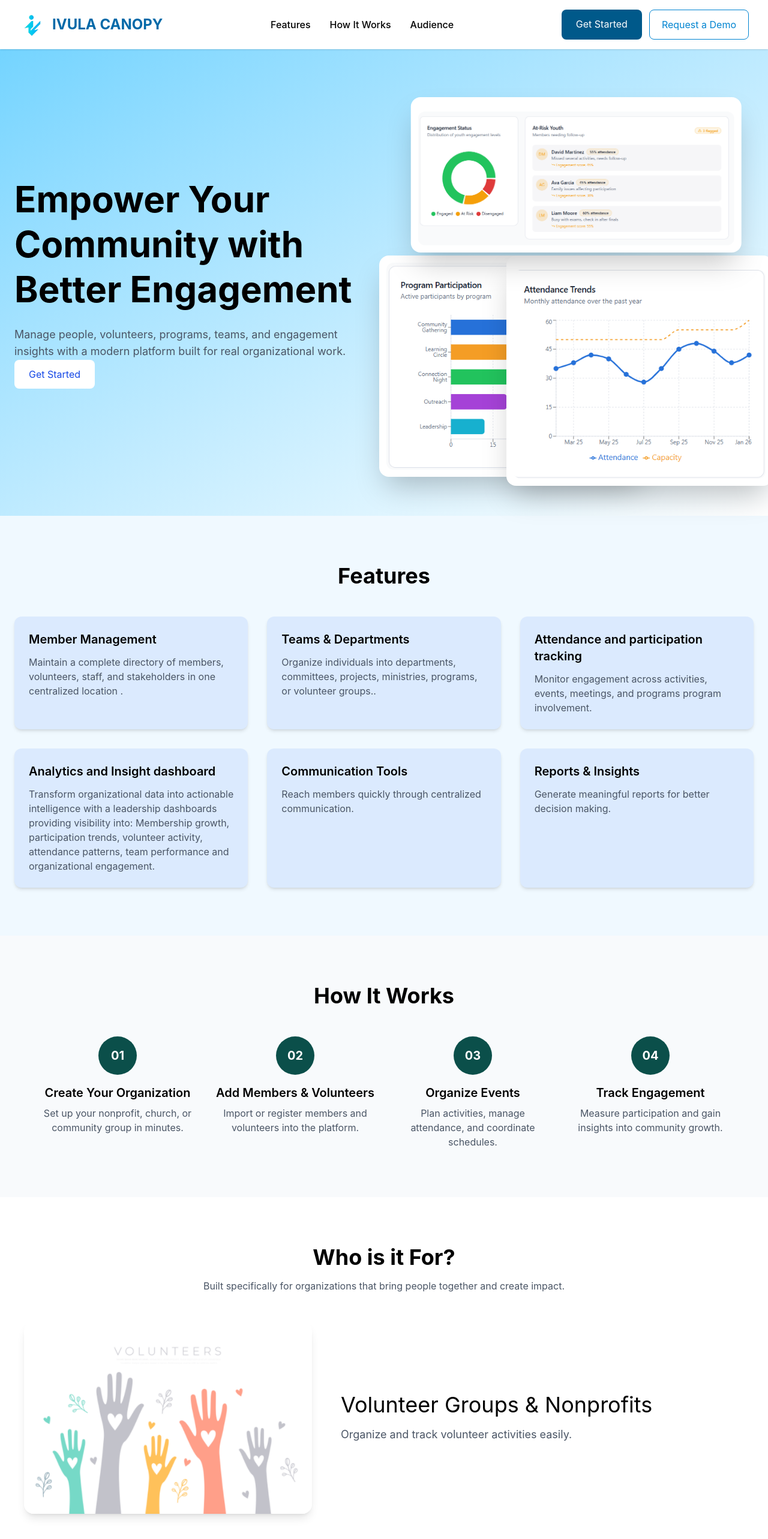
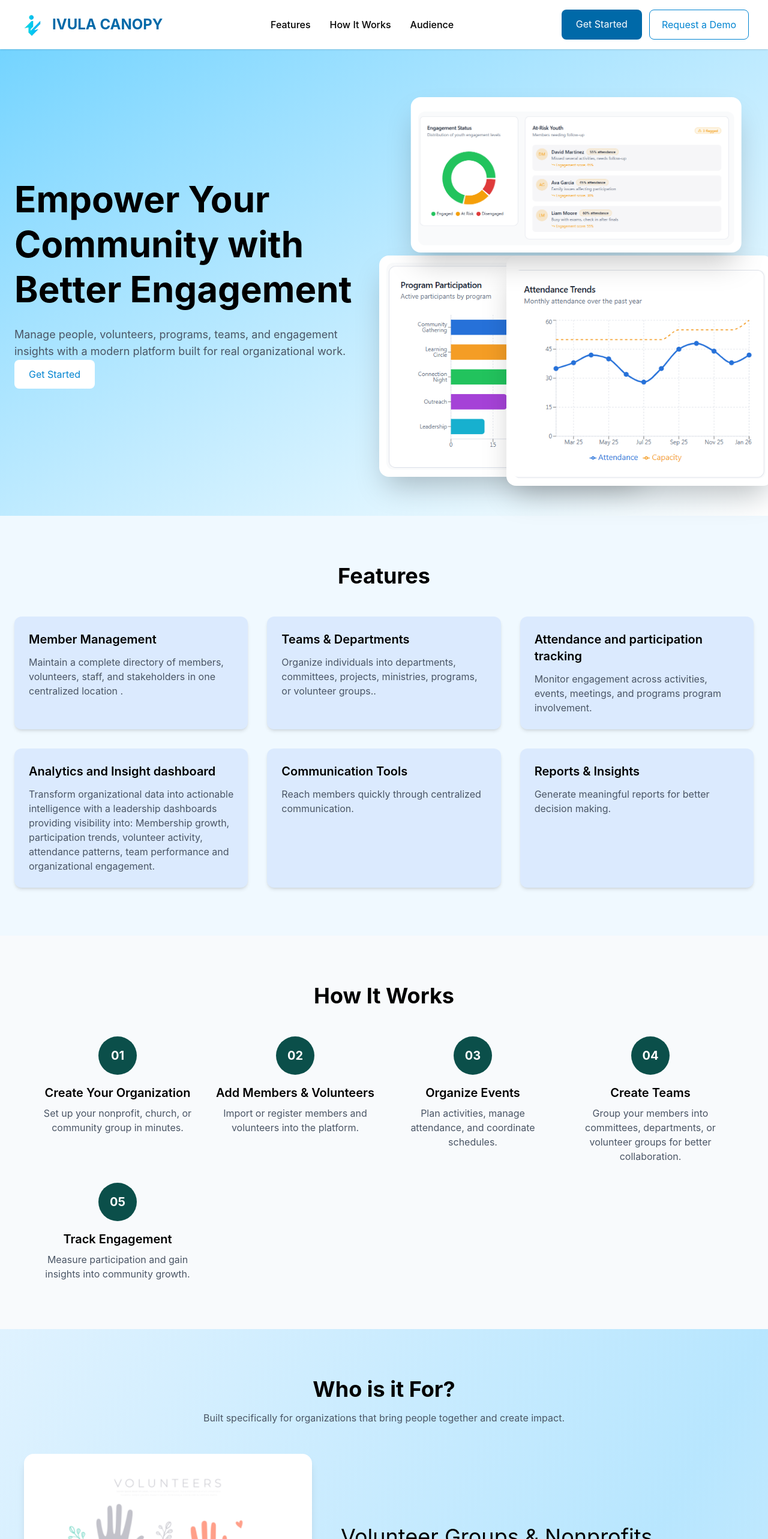
Before and after one commit to Ivula-Technologies/canopy-landingpage, a React (Vite) app: page / in a window 1280 px wide. Shown: the top 2566 px of the page at 60% size. Built offline with nearby package versions, Linux system fonts and the light colour scheme.

Commit message:
matching colour gradients for the background

```diff
--- a/src/components/audience.jsx
+++ b/src/components/audience.jsx
@@ -9,17 +9,17 @@ function Audience(){
     const audiences = [
       {
     title: "Volunteer Groups & Nonprofits",
-    description: "Organize and track volunteer activities easily.",
+    description: "Organize and track volunteer activities and events easily.",
     image: volunteers,
   },
   {
     title: "Churches & fellowships",
-    description: "Coordinate members, services, and church events.",
+    description: "Coordinate members, services, and church events from a single platform.",
     image: churches,
   },
   {
     title: "Youth & Membership-based Organizations",
-    description: "Engage and manage youth programs and activities.",
+    description: "Engage and manage youth programs and activities at a glance with a clear vision of the dashboard.",
     image: youthorg,
   },
   {
@@ -35,7 +35,7 @@ function Audience(){
   },
 ];
     return(
-        <section id="audience" className="py-20 bg-linear-br from-sky-900 to-sky-300">
+        <section id="audience" className="py-20 bg-linear-to-br from-sky-100 via-sky-200 to-sky-100">
             <div className="container max-w-7xl mx-auto px-10">
 
             <h2 className="text-4xl font-bold text-center">
--- a/src/components/footer.jsx
+++ b/src/components/footer.jsx
@@ -1,6 +1,6 @@
 function Footer() {
 return(
-    <footer className="bg-gray-200 text-white py-5">
+    <footer className="bg-sky-100 text-black py-5">
         <div className="text-center text-sm">
             <p>
             © 2026 Ivula Technologies. Building Solutions. Solving Problems.
--- a/src/components/hero.jsx
+++ b/src/components/hero.jsx
@@ -4,7 +4,7 @@ import attendance from "../assets/Dashboard/attendance.PNG";
 
   function Hero() {
   return (
-    <section className="bg-gradient-to-br from-sky-300 to-white min-h-[80vh] flex items-center px-6 py-16">
+    <section className="bg-linear-to-br from-sky-300 to-white min-h-[80vh] flex items-center px-6 py-16">
       <div className="max-w-7xl mx-auto grid md:grid-cols-2 gap-12 items-center">
 
        {/* Left Side */}
@@ -23,7 +23,7 @@ import attendance from "../assets/Dashboard/attendance.PNG";
   href="https://www.ivulatechnologies.com/"
   target="_blank"
   rel="noopener noreferrer"
-  className="bg-white text-blue-700 px-6 py-3 rounded-lg hover:bg-sky-600 inline-block"
+  className="bg-white text-sky-600 px-6 py-3 rounded-lg hover:bg-sky-800 inline-block"
 >
   Get Started
   </a>
--- a/src/components/howitworks.jsx
+++ b/src/components/howitworks.jsx
@@ -23,6 +23,12 @@ function HowItWorks() {
 
     {
       number: "04",
+      title: "Create Teams",
+      description:
+        "Group your members into committees, departments, or volunteer groups for better collaboration.",
+    },
+    {
+      number: "05",
       title: "Track Engagement",
       description:
         "Measure participation and gain insights into community growth.",
--- a/src/components/nav.jsx
+++ b/src/components/nav.jsx
@@ -45,7 +45,7 @@ function Nav() {
   href="https://www.ivulatechnologies.com/"
   target="_blank"
   rel="noopener noreferrer"
-  className="bg-sky-800 text-white px-6 py-3 rounded-lg hover:bg-sky-600 inline-block"
+  className="bg-sky-700 text-white px-6 py-3 rounded-lg hover:bg-sky-600 inline-block"
 >
   Get Started
 </a>
```
